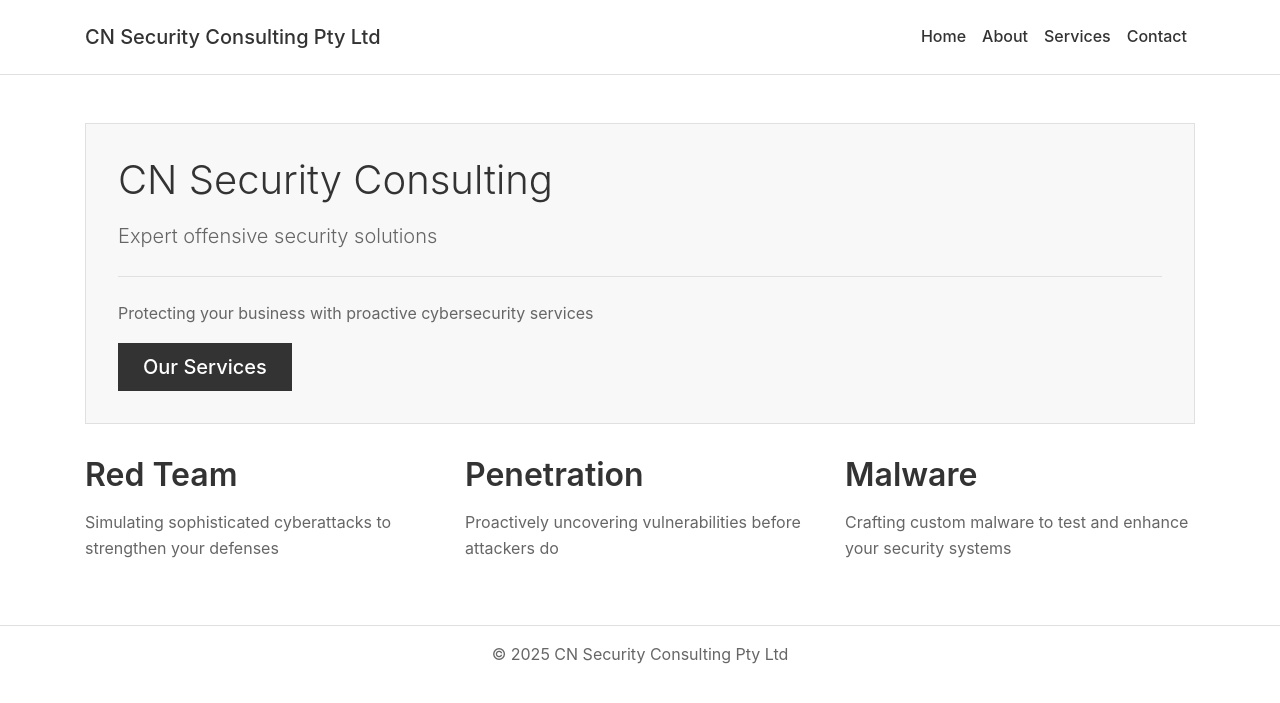
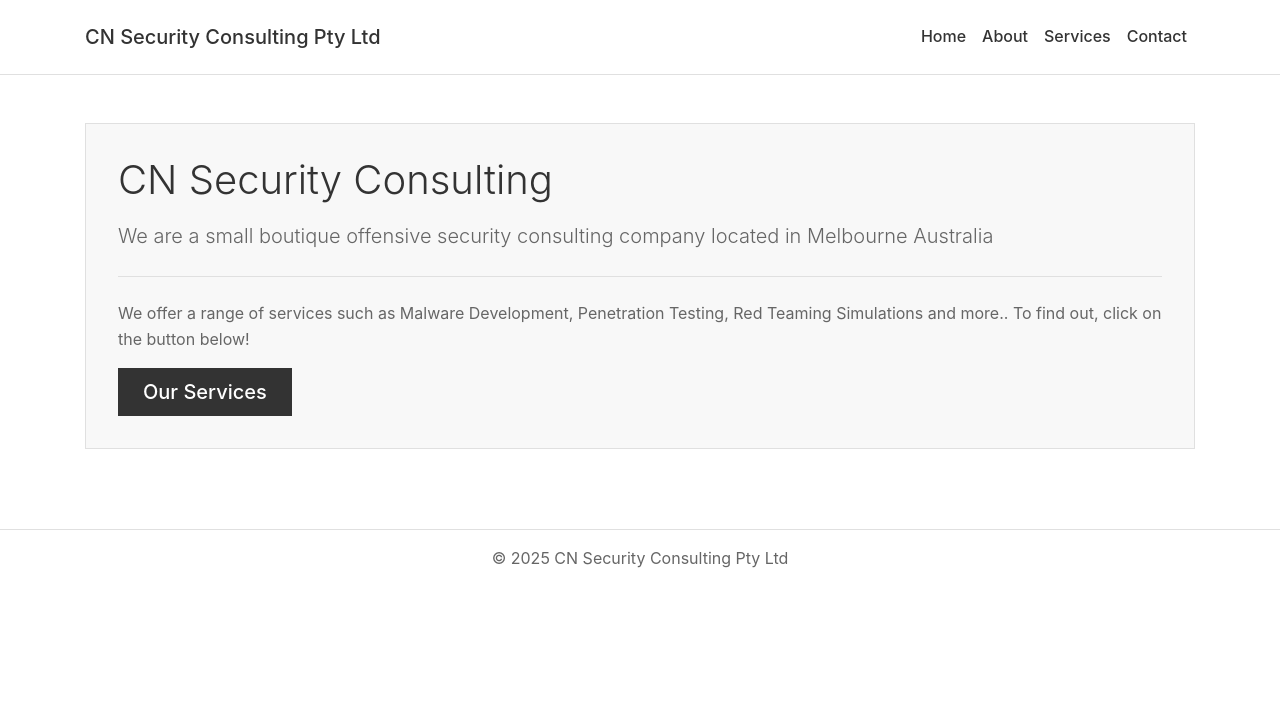
Before and after one commit to hookthieves/hookthieves.github.io, a Jekyll site: the page built from index.html, in a window 1280 px wide. Shown: the top 703 px of the page. Built offline with Jekyll 4.4.1, drawn with Linux system fonts in a browser that asks for light colours.

Commit message:
Update index.html

```diff
--- a/index.html
+++ b/index.html
@@ -4,23 +4,8 @@ title: Home
 ---
 <div class="jumbotron">
     <h1 class="display-4">CN Security Consulting</h1>
-    <p class="lead">Expert offensive security solutions</p>
+    <p class="lead">We are a small boutique offensive security consulting company located in Melbourne Australia</p>
     <hr class="my-4">
-    <p>Protecting your business with proactive cybersecurity services</p>
+    <p>We offer a range of services such as Malware Development, Penetration Testing, Red Teaming Simulations and more.. To find out, click on the button below! </p>
     <a class="btn btn-primary btn-lg" href="/services" role="button">Our Services</a>
 </div>
-
-<div class="row">
-    <div class="col-md-4">
-        <h2>Red Team</h2>
-        <p>Simulating sophisticated cyberattacks to strengthen your defenses</p>
-    </div>
-    <div class="col-md-4">
-        <h2>Penetration</h2>
-        <p>Proactively uncovering vulnerabilities before attackers do</p>
-    </div>
-    <div class="col-md-4">
-        <h2>Malware</h2>
-        <p>Crafting custom malware to test and enhance your security systems</p>
-    </div>
-</div>
```
